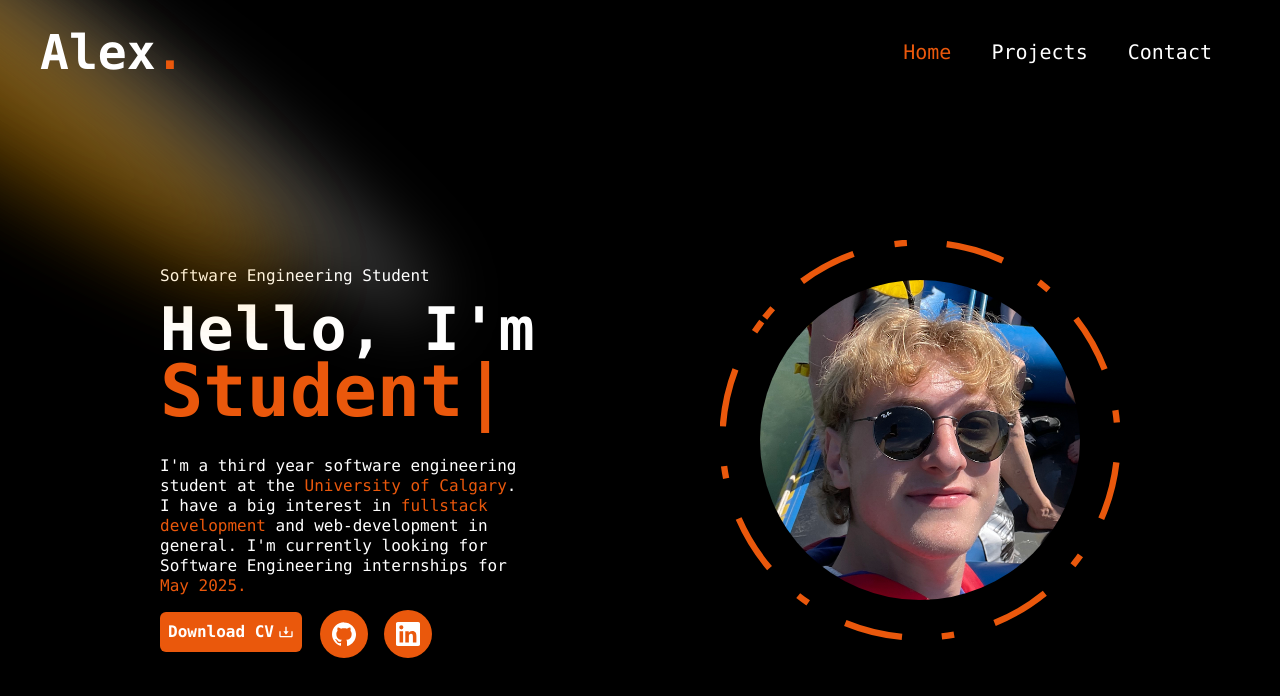
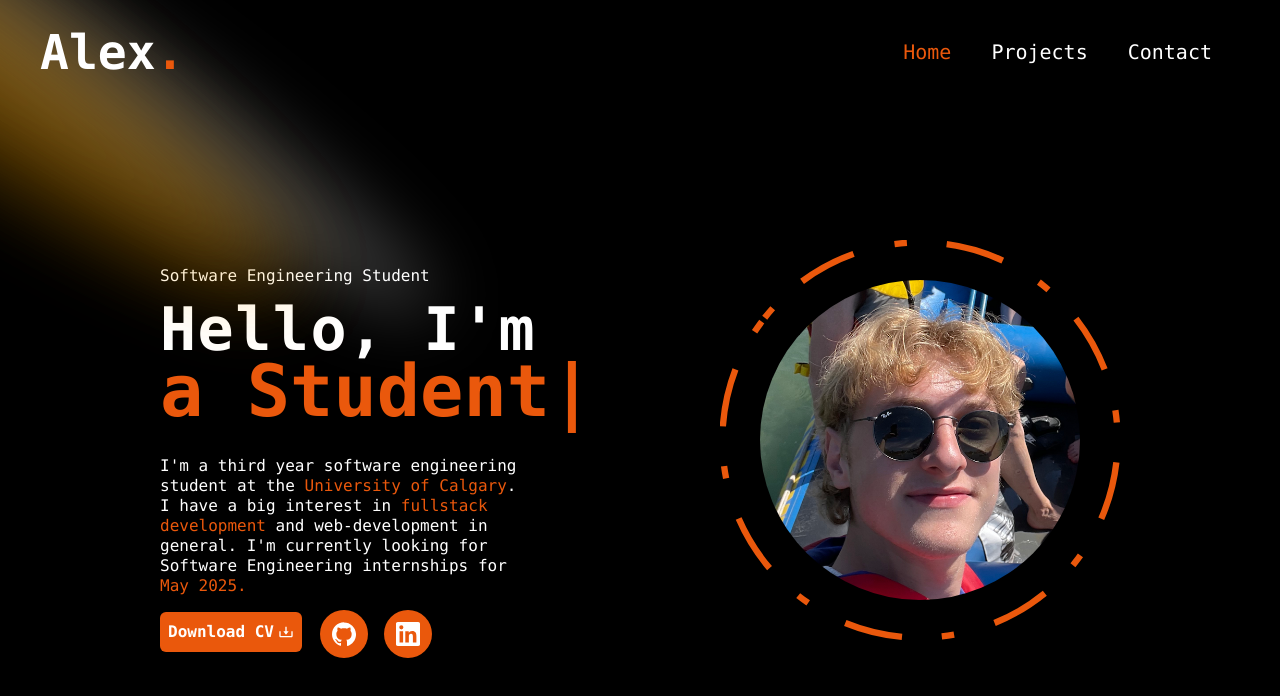
Before and after one commit to alexwhelan12/alexportfoliowebsite, a Next.js app: page / in a window 1280 px wide. Shown: the top 696 px of the page. Built offline with nearby package versions, Linux system fonts and the light colour scheme; a web font is replaced by a local one.

Commit message:
makes more sense lol

```diff
--- a/components/Hero.tsx
+++ b/components/Hero.tsx
@@ -37,9 +37,9 @@ const Hero = () => {
                             // Same substring at the start will only be typed out once, initially
                             'Alex Whelan',
                             2000, // wait 1s before replacing "Mice" with "Hamsters"
-                            'Student',
+                            'a Student',
                             2000,
-                            'Web Developer',
+                            'a Web Developer',
                             2000,
                         ]}
                         wrapper="span"
```
